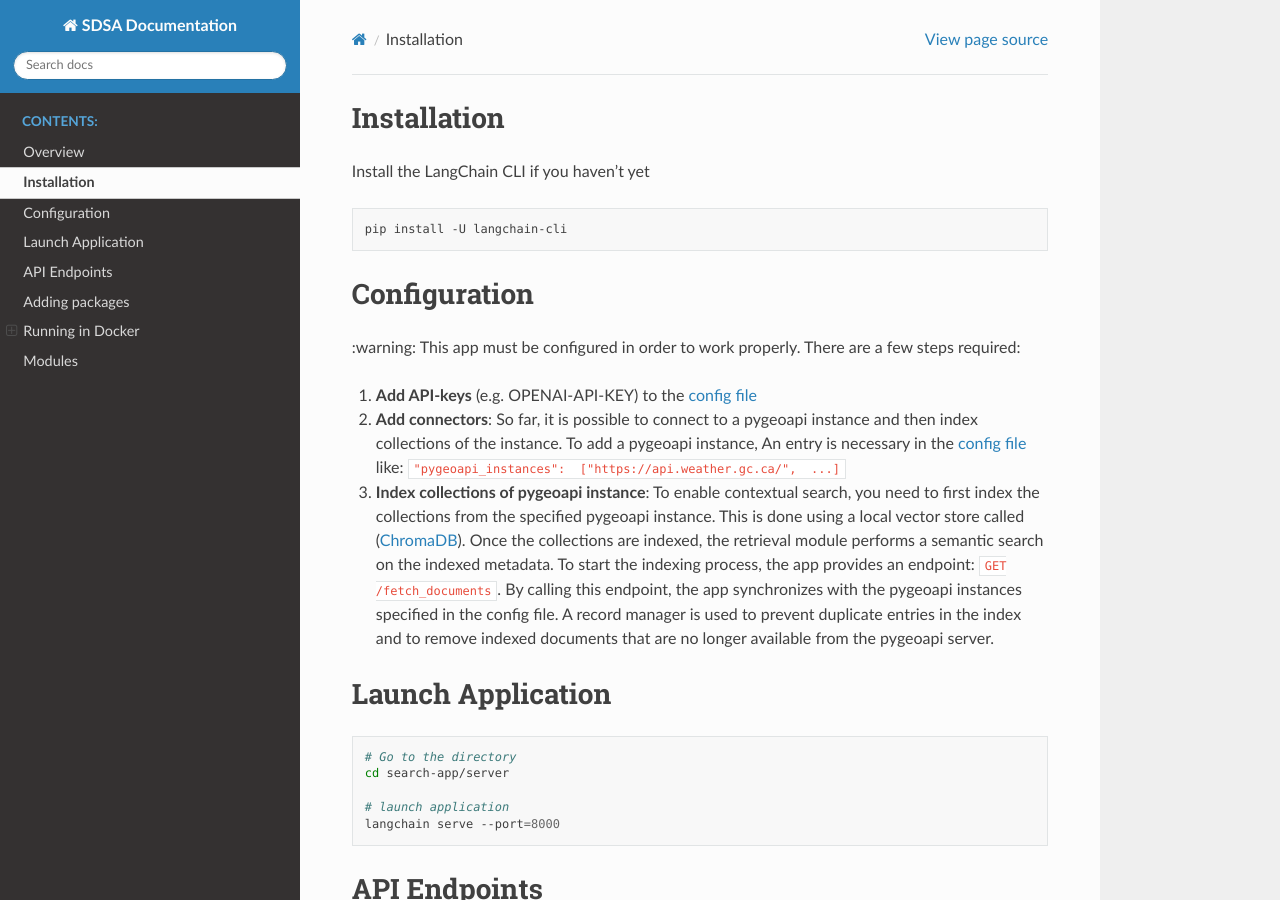
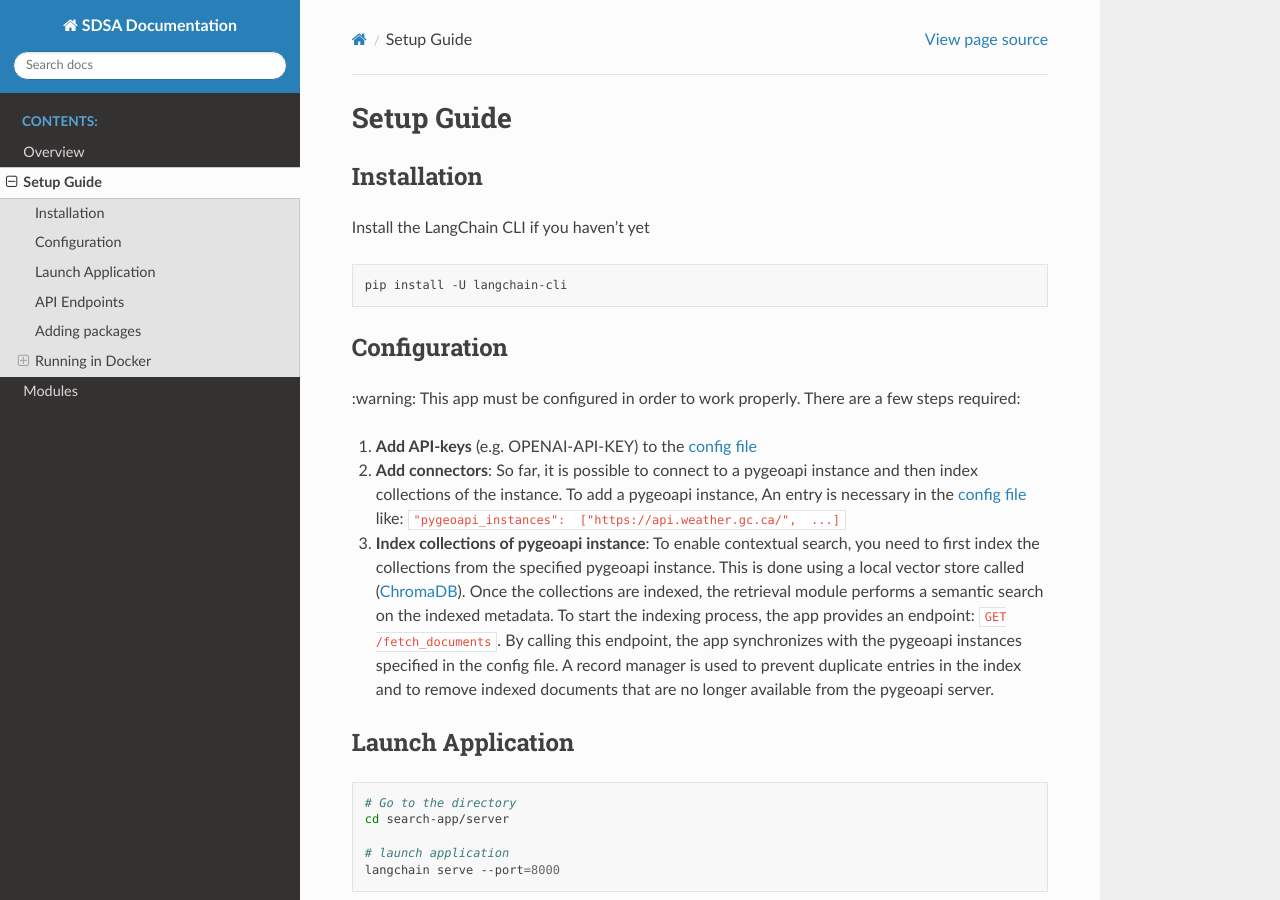
Before and after one commit to simeonwetzel/sdsadocs, a Sphinx documentation site: the page built from docs/setup.md, in a window 1280 px wide and 900 px high. Built offline with Sphinx 7.4.7 and the Read the Docs theme 2.0.0, drawn with Linux system fonts in a browser that asks for light colours.

Commit message:
Update setup.md

````diff
--- a/docs/setup.md
+++ b/docs/setup.md
@@ -1,11 +1,12 @@
-## Installation
+## Setup Guide
+### Installation
 
 Install the LangChain CLI if you haven't yet
 
 ```bash
 pip install -U langchain-cli
 ```
-## Configuration
+### Configuration
 :warning: This app must be configured in order to work properly.
 There are a few steps required:
 1. **Add API-keys** (e.g. OPENAI-API-KEY) to the [config file](./config/config.json)
@@ -15,7 +16,7 @@ There are a few steps required:
 4. **Index collections of pygeoapi instance**: To enable contextual search, you need to first index the collections from the specified pygeoapi instance. This is done using a local vector store called ([ChromaDB](https://docs.trychroma.com/)). Once the collections are indexed, the retrieval module performs a semantic search on the indexed metadata.
 To start the indexing process, the app provides an endpoint: ```GET /fetch_documents```. By calling this endpoint, the app synchronizes with the pygeoapi instances specified in the config file. A record manager is used to prevent duplicate entries in the index and to remove indexed documents that are no longer available from the pygeoapi server.
 
-## Launch Application
+### Launch Application
 ```bash
 # Go to the directory
 cd search-app/server
@@ -23,7 +24,7 @@ cd search-app/server
 # launch application
 langchain serve --port=8000
 ```
-## API Endpoints
+### API Endpoints
 - Once the server is launched, a Swagger documentation is generated on ```<server-ip>:8000/docs```.
 - :warning: Due to the Pydantic version used by Langserve, OpenAPI docs for `invoke`, `batch`, `stream`, `stream_log` endpoints will not be generated. API endpoints and playground should work as expected. If you need to see the docs, you can downgrade to Pydantic 1. For example, `pip install pydantic==1.10.13`. See [this issue](https://github.com/tiangolo/fastapi/issues/10360) for details.
 - The endpoints not included in the Swagger docs are:
@@ -36,7 +37,7 @@ langchain serve --port=8000
         curl -X POST http://<server-ip>:8000/retrieve_pygeoapi/invoke -H "Content-Type: application/json" -d '{"input": "Your query here"}'
         ```
 
-## Adding packages
+### Adding packages
 
 ```bash
 # adding packages from
@@ -58,11 +59,11 @@ Note: you remove packages by their api path
 langchain app remove my/custom/path/rag
 ```
 
-## Running in Docker
+### Running in Docker
 
 This project folder includes a Dockerfile that allows you to easily build and host your LangServe app.
 
-### Building the Image
+#### Building the Image
 
 To build the image, you simply:
 
@@ -73,7 +74,7 @@ docker build . -t my-langserve-app
 If you tag your image with something other than `my-langserve-app`,
 note it for use in the next step.
 
-### Running the Image Locally
+#### Running the Image Locally
 
 To run the image, you'll need to include any environment variables
 necessary for your application.
````
